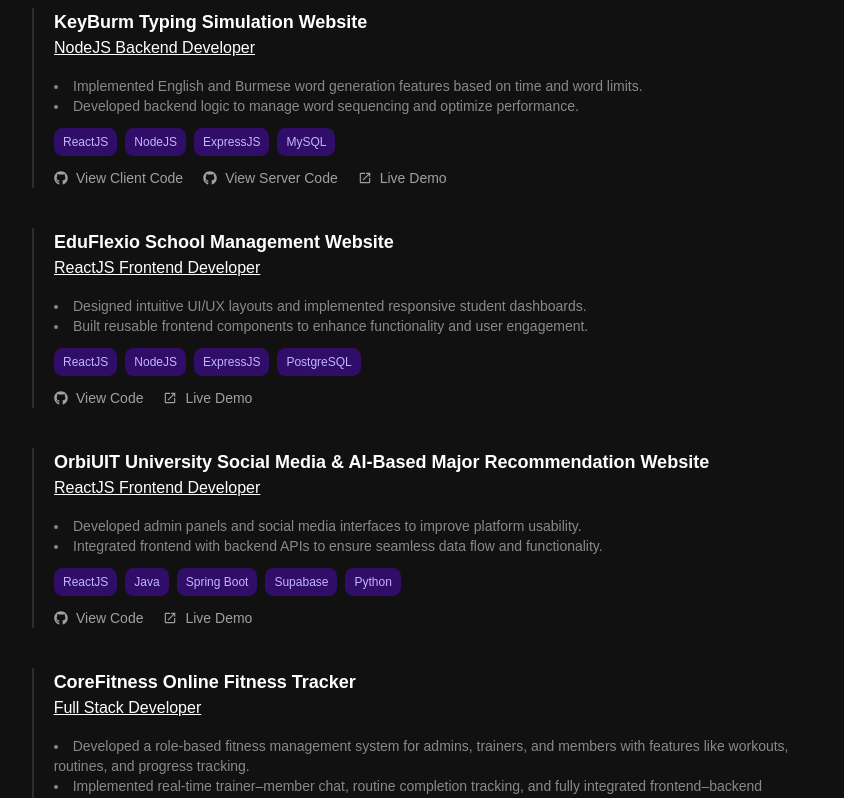
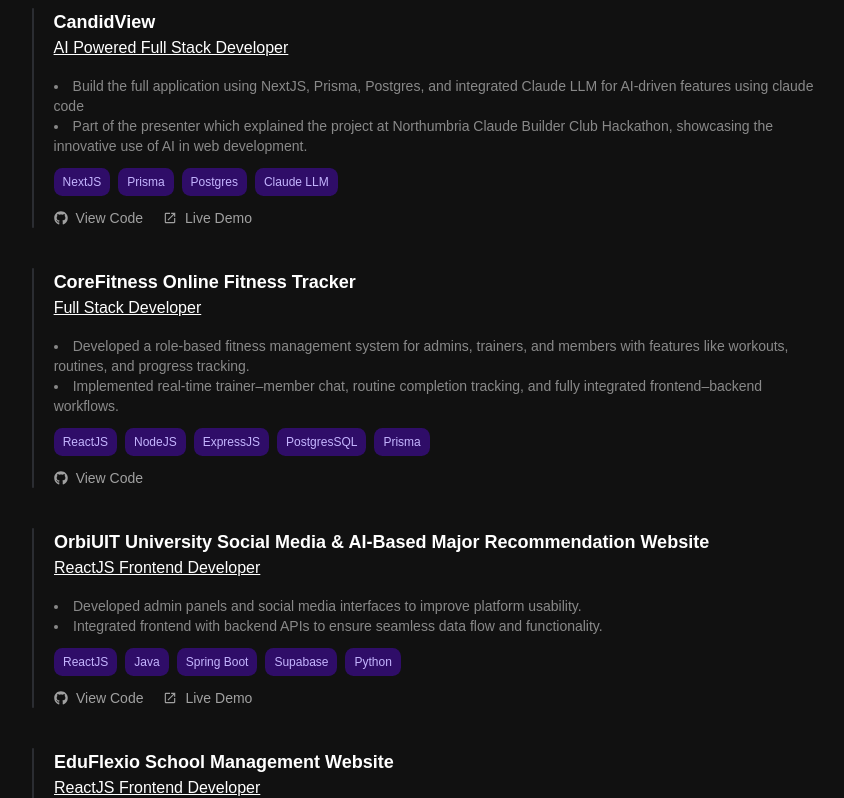
Before and after one commit to Andrew-ft/Portfolio, a React (Vite) app: page / in a window 1280 px wide. Shown: the part 860-1658 px from the top of the page, without its empty margins (432-1276 px from the left). Built offline with nearby package versions, Linux system fonts and the light colour scheme.

Commit message:
new project added

```diff
--- a/src/components/InformationComponent.tsx
+++ b/src/components/InformationComponent.tsx
@@ -43,30 +43,29 @@ const skills = {
 
 const projects = [
   {
-    title: "KeyBurm Typing Simulation Website",
-    role: "NodeJS Backend Developer",
+    title: "CandidView",
+    role: "AI Powered Full Stack Developer",
     description: [
-      "Implemented English and Burmese word generation features based on time and word limits.",
-      "Developed backend logic to manage word sequencing and optimize performance.",
+      "Build the full application using NextJS, Prisma, Postgres, and integrated Claude LLM for AI-driven features using claude code",
+      "Part of the presenter which explained the project at Northumbria Claude Builder Club Hackathon, showcasing the innovative use of AI in web development.",
     ],
-    technologies: ["ReactJS", "NodeJS", "ExpressJS", "MySQL"],
+    technologies: ["NextJS", "Prisma", "Postgres", "Claude LLM"],
     links: {
-      client: "https://github.com/one-project-one-month/MyanType-React",
-      server: "https://github.com/one-project-one-month/MyanType-Nodejs",
-      live: "https://key-burm.vercel.app/",
+      code: "https://github.com/Andrew-ft/candid-view",
+      live: "https://candid-view.vercel.app/",
     },
   },
   {
-    title: "EduFlexio School Management Website",
-    role: "ReactJS Frontend Developer",
+    title: "CoreFitness Online Fitness Tracker",
+    role: "Full Stack Developer",
     description: [
-      "Designed intuitive UI/UX layouts and implemented responsive student dashboards.",
-      "Built reusable frontend components to enhance functionality and user engagement.",
+      "Developed a role-based fitness management system for admins, trainers, and members with features like workouts, routines, and progress tracking.",
+      "Implemented real-time trainer–member chat, routine completion tracking, and fully integrated frontend–backend workflows.",
     ],
-    technologies: ["ReactJS", "NodeJS", "ExpressJS", "PostgreSQL"],
+    technologies: ["ReactJS", "NodeJS", "ExpressJS", "PostgresSQL", "Prisma"],
     links: {
-      code: "https://github.com/vcxknb",
-      live: "http://ec2-54-251-241-38.ap-southeast-1.compute.amazonaws.com/",
+      code: "https://github.com/Andrew-ft/Fitness-Tracker",
+      live: "",
     },
   },
   {
@@ -84,17 +83,30 @@ const projects = [
     },
   },
   {
-    title:
-      "CoreFitness Online Fitness Tracker",
-    role: "Full Stack Developer",
+    title: "EduFlexio School Management Website",
+    role: "ReactJS Frontend Developer",
     description: [
-      "Developed a role-based fitness management system for admins, trainers, and members with features like workouts, routines, and progress tracking.",
-      "Implemented real-time trainer–member chat, routine completion tracking, and fully integrated frontend–backend workflows.",
+      "Designed intuitive UI/UX layouts and implemented responsive student dashboards.",
+      "Built reusable frontend components to enhance functionality and user engagement.",
     ],
-    technologies: ["ReactJS", "NodeJS", "ExpressJS", "PostgresSQL", "Prisma"],
+    technologies: ["ReactJS", "NodeJS", "ExpressJS", "PostgreSQL"],
     links: {
-      code: "https://github.com/Andrew-ft/Fitness-Tracker",
-      live: "",
+      code: "https://github.com/vcxknb",
+      live: "http://ec2-54-251-241-38.ap-southeast-1.compute.amazonaws.com/",
+    },
+  },
+  {
+    title: "KeyBurm Typing Simulation Website",
+    role: "NodeJS Backend Developer",
+    description: [
+      "Implemented English and Burmese word generation features based on time and word limits.",
+      "Developed backend logic to manage word sequencing and optimize performance.",
+    ],
+    technologies: ["ReactJS", "NodeJS", "ExpressJS", "MySQL"],
+    links: {
+      client: "https://github.com/one-project-one-month/MyanType-React",
+      server: "https://github.com/one-project-one-month/MyanType-Nodejs",
+      live: "https://key-burm.vercel.app/",
     },
   },
 ];
@@ -111,7 +123,7 @@ const education = [
     degree: "BSc(Hons) In Computing",
     period: "Feb 2025 - Nov 2025",
     image: GW,
-  }
+  },
 ];
 
 export default function InformationComponent() {
@@ -120,16 +132,17 @@ export default function InformationComponent() {
       <div className="mb-10">
         <h1 className="text-xl font-bold text-start mb-5">About Me</h1>
         <p className="text-left text-sm mb-3">
-          I’m Thant Pyae Sone Htoo (Andrew), a 21‑year‑old Full Stack Web Developer with a strong
-          academic foundation in computer science. I hold a BSc (Hons) in Computing from the
-          University of Greenwich, and I’m currently continuing my studies in Artificial
-          Intelligence at Northumbria University in the UK.
+          I’m Thant Pyae Sone Htoo (Andrew), a 21‑year‑old Full Stack Web
+          Developer with a strong academic foundation in computer science. I
+          hold a BSc (Hons) in Computing from the University of Greenwich, and
+          I’m currently continuing my studies in Artificial Intelligence at
+          Northumbria University in the UK.
         </p>
         <p className="text-left text-sm mb-3">
           My core expertise lies in building end-to-end web applications,
-          including KeyBurm, Eduflexio, OrbiUIT and CoreFitness. I work across both frontend
-          and backend technologies, ensuring seamless integration between user
-          interfaces and robust backend systems.
+          including KeyBurm, Eduflexio, OrbiUIT and CoreFitness. I work across
+          both frontend and backend technologies, ensuring seamless integration
+          between user interfaces and robust backend systems.
         </p>
         <p className="text-left text-sm mb-3">
           Alongside my computing career, I’ve cultivated skills in graphic
```
